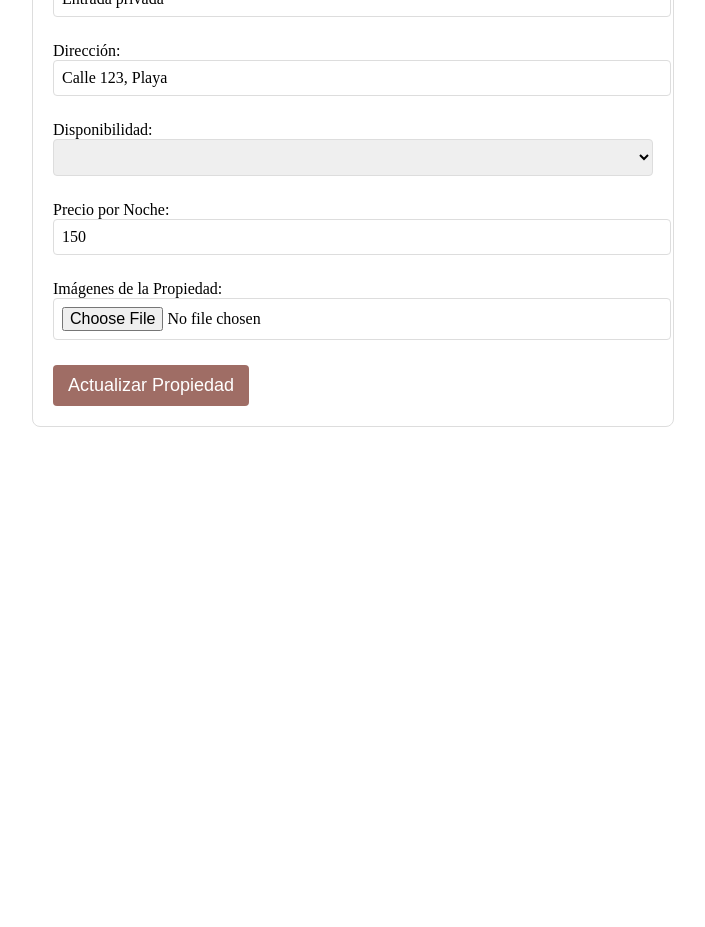
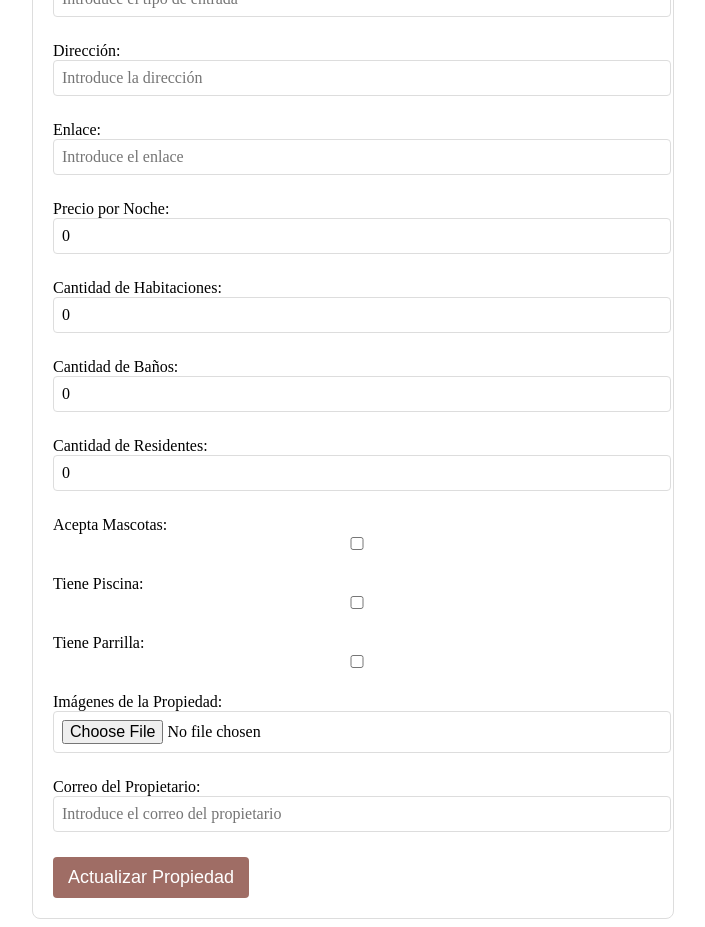
Before and after one commit to ElCzar/arriendaTuFincaAngular, an Angular app: page /editar-propiedad/1 in a window 1280 px wide. Shown: the part 520-1447 px from the top of the page, without its empty margins (287-992 px from the left). Before the commit the page ends 955 px from the top, so only its background shows below. Built offline with nearby package versions, Linux system fonts and the light colour scheme; no server answers.

Commit message:
editar propiedad funcionando con backend

```diff
--- a/src/app/components/edit-property/edit-property.component.html
+++ b/src/app/components/edit-property/edit-property.component.html
@@ -85,19 +85,18 @@
       />
     </div>
 
-      <!-- Disponibilidad -->
+    <!-- Enlace -->
     <div class="form-group">
-        <label for="isAvailable">Disponibilidad:</label>
-        <select
-          id="isAvailable"
-          (change)="updateProperty('isAvailable', $event)"
+      <label for="link">Enlace:</label>
+      <input
+        type="text"
+        id="link"
+        (input)="updateProperty('link', $event)"
+        [value]="propertyData.link"
         class="form-control"
-          [value]="propertyData.isAvailable ? 'true' : 'false'"
+        placeholder="Introduce el enlace"
         required
-        >
-          <option [value]="'true'">Disponible</option>
-          <option [value]="'false'">No disponible</option>
-        </select>
+      />
     </div>
 
     <!-- Precio por noche -->
@@ -114,6 +113,84 @@
       />
     </div>
 
+    <!-- Cantidad de habitaciones -->
+    <div class="form-group">
+      <label for="amountOfRooms">Cantidad de Habitaciones:</label>
+      <input
+        type="number"
+        id="amountOfRooms"
+        (input)="updateProperty('amountOfRooms', $event)"
+        [value]="propertyData.amountOfRooms"
+        class="form-control"
+        placeholder="Introduce la cantidad de habitaciones"
+        required
+      />
+    </div>
+
+    <!-- Cantidad de baños -->
+    <div class="form-group">
+      <label for="amountOfBathrooms">Cantidad de Baños:</label>
+      <input
+        type="number"
+        id="amountOfBathrooms"
+        (input)="updateProperty('amountOfBathrooms', $event)"
+        [value]="propertyData.amountOfBathrooms"
+        class="form-control"
+        placeholder="Introduce la cantidad de baños"
+        required
+      />
+    </div>
+
+    <!-- Cantidad de residentes -->
+    <div class="form-group">
+      <label for="amountOfResidents">Cantidad de Residentes:</label>
+      <input
+        type="number"
+        id="amountOfResidents"
+        (input)="updateProperty('amountOfResidents', $event)"
+        [value]="propertyData.amountOfResidents"
+        class="form-control"
+        placeholder="Introduce la cantidad de residentes"
+        required
+      />
+    </div>
+
+    <!-- Acepta mascotas -->
+    <div class="form-group">
+      <label for="isPetFriendly">Acepta Mascotas:</label>
+      <input
+        type="checkbox"
+        id="isPetFriendly"
+        (change)="updateProperty('isPetFriendly', $event)"
+        [checked]="propertyData.isPetFriendly"
+        class="form-control"
+      />
+    </div>
+
+    <!-- Tiene piscina -->
+    <div class="form-group">
+      <label for="hasPool">Tiene Piscina:</label>
+      <input
+        type="checkbox"
+        id="hasPool"
+        (change)="updateProperty('hasPool', $event)"
+        [checked]="propertyData.hasPool"
+        class="form-control"
+      />
+    </div>
+
+    <!-- Tiene parrilla -->
+    <div class="form-group">
+      <label for="hasGrill">Tiene Parrilla:</label>
+      <input
+        type="checkbox"
+        id="hasGrill"
+        (change)="updateProperty('hasGrill', $event)"
+        [checked]="propertyData.hasGrill"
+        class="form-control"
+      />
+    </div>
+
     <!-- Imágenes de la propiedad -->
     <div class="form-group">
       <label for="photo">Imágenes de la Propiedad:</label>
@@ -125,6 +202,20 @@
       />
     </div>
 
+    <!-- Correo del propietario -->
+    <div class="form-group">
+      <label for="ownerEmail">Correo del Propietario:</label>
+      <input
+        type="email"
+        id="ownerEmail"
+        (input)="updateProperty('ownerEmail', $event)"
+        [value]="propertyData.ownerEmail"
+        class="form-control"
+        placeholder="Introduce el correo del propietario"
+        required
+      />
+    </div>
+
     <!-- Botón para enviar -->
     <button type="submit" class="btn btn-primary">Actualizar Propiedad</button>
   </form>
--- a/src/app/components/edit-property/edit-property.component.ts
+++ b/src/app/components/edit-property/edit-property.component.ts
@@ -1,5 +1,6 @@
 import { Component, OnInit } from '@angular/core';
 import { ActivatedRoute, Router } from '@angular/router';
+import { PropertyService } from '../../services/property.service';
 
 @Component({
   selector: 'app-edit-property',
@@ -14,7 +15,7 @@ export class EditPropertyComponent implements OnInit {
     department: '',
     typeOfEntrance: '',
     address: '',
-    isAvailable: false,
+    link: '',
     pricePerNight: 0,
     amountOfRooms: 0,
     amountOfBathrooms: 0,
@@ -22,43 +23,32 @@ export class EditPropertyComponent implements OnInit {
     isPetFriendly: false,
     hasPool: false,
     hasGrill: false,
-    photo: null
+    photo: null,
+    ownerEmail: ''
   };
 
   propertyId!: string;
 
   constructor(
     private route: ActivatedRoute,
-    private router: Router
+    private router: Router,
+    private propertyService: PropertyService
   ) {}
 
   ngOnInit(): void {
-    // Obtenemos el id de la propiedad desde la URL
     this.propertyId = this.route.snapshot.paramMap.get('id')!;
     this.loadPropertyData();
   }
 
-  // Carga la información de la propiedad
   loadPropertyData(): void {
-    // Aquí llamaríamos al servicio que obtiene los datos desde el backend usando `propertyId`
-    // Simularemos la carga de datos por ahora
-    this.propertyData = {
-      name: 'Casa en la playa',
-      description: 'Hermosa casa con vista al mar',
-      municipality: 'Cartagena',
-      department: 'Bolívar',
-      typeOfEntrance: 'Entrada privada',
-      address: 'Calle 123, Playa',
-      isAvailable: true,
-      pricePerNight: 150,
-      amountOfRooms: 3,
-      amountOfBathrooms: 2,
-      amountOfResidents: 6,
-      isPetFriendly: true,
-      hasPool: true,
-      hasGrill: false,
-      photo: null
-    };
+    this.propertyService.getPropertyById(this.propertyId).subscribe(
+      data => {
+        this.propertyData = data;
+      },
+      error => {
+        console.error('Error loading property data:', error);
+      }
+    );
   }
 
   updateProperty(field: string, event: Event) {
@@ -73,14 +63,21 @@ export class EditPropertyComponent implements OnInit {
   onFileSelected(event: Event) {
     const input = event.target as HTMLInputElement;
     if (input.files && input.files.length) {
-      this.propertyData.photo = input.files[0]; // Para la imagen
+      this.propertyData.photo = input.files[0];
     }
   }
 
   onSubmit(event: Event) {
     event.preventDefault();
-    // Aquí llamarías al servicio que envía los datos actualizados al backend
-    console.log('Propiedad actualizada:', this.propertyData);
-    this.router.navigate(['/arrendador/mis-propiedades']); // Redirige a otra página después de la actualización
+    this.propertyService.updateProperty(this.propertyId, this.propertyData)
+      .subscribe(
+        response => {
+          console.log('Propiedad actualizada:', response);
+          this.router.navigate(['/home2']);
+        },
+        error => {
+          console.error('Error actualizando la propiedad:', error);
+        }
+      );
   }
 }
--- a/src/app/services/property.service.ts
+++ b/src/app/services/property.service.ts
@@ -15,4 +15,12 @@ export class PropertyService {
     return this.http.post(this.apiUrl, property);
   }
 
+  getPropertyById(id: string): Observable<any> {
+    return this.http.get(`${this.apiUrl}/${id}`);
+  }
+
+  updateProperty(id: string, propertyData: any): Observable<any> {
+    return this.http.put(`${this.apiUrl}/${id}`, propertyData);
+  }
+
 }
```
Lines whose indentation alone changed are shown as unchanged.
